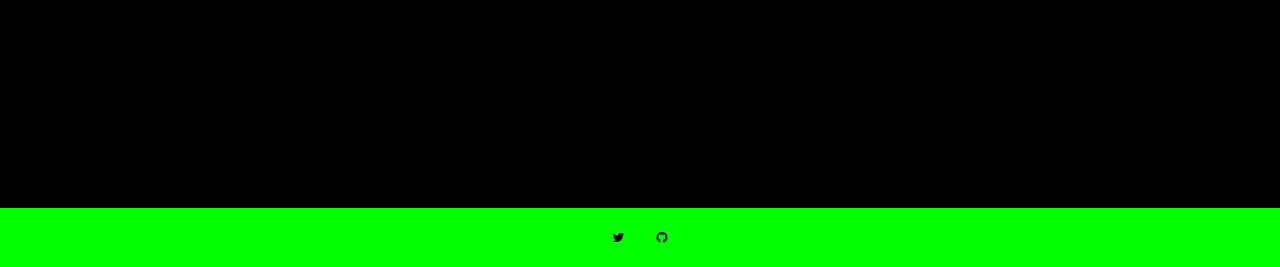
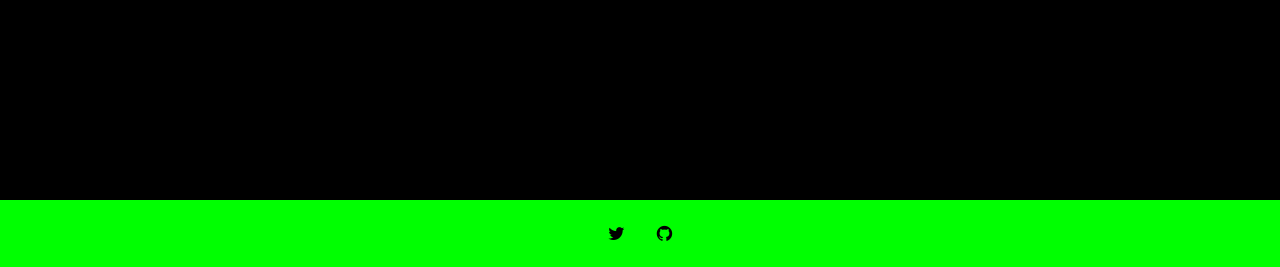
Before and after one commit to afids/afids-validator, a Flask app: page /getall in a window 1280 px wide. Shown: the part 533-800 px from the top of the page. Run offline with Flask 2, Linux system fonts and the light colour scheme; data that the repository does not hold is empty; some libraries are stand-ins or nearby versions.

Commit message:
update footer size; set static

```diff
--- a/static/css/afids_custom.css
+++ b/static/css/afids_custom.css
@@ -38,7 +38,7 @@ footer {
 
 footer .nav-link {
   color: #000;
-  font-size: 1vw;
+  font-size: 18px;
 }
 
 footer .nav-link:hover {
```
